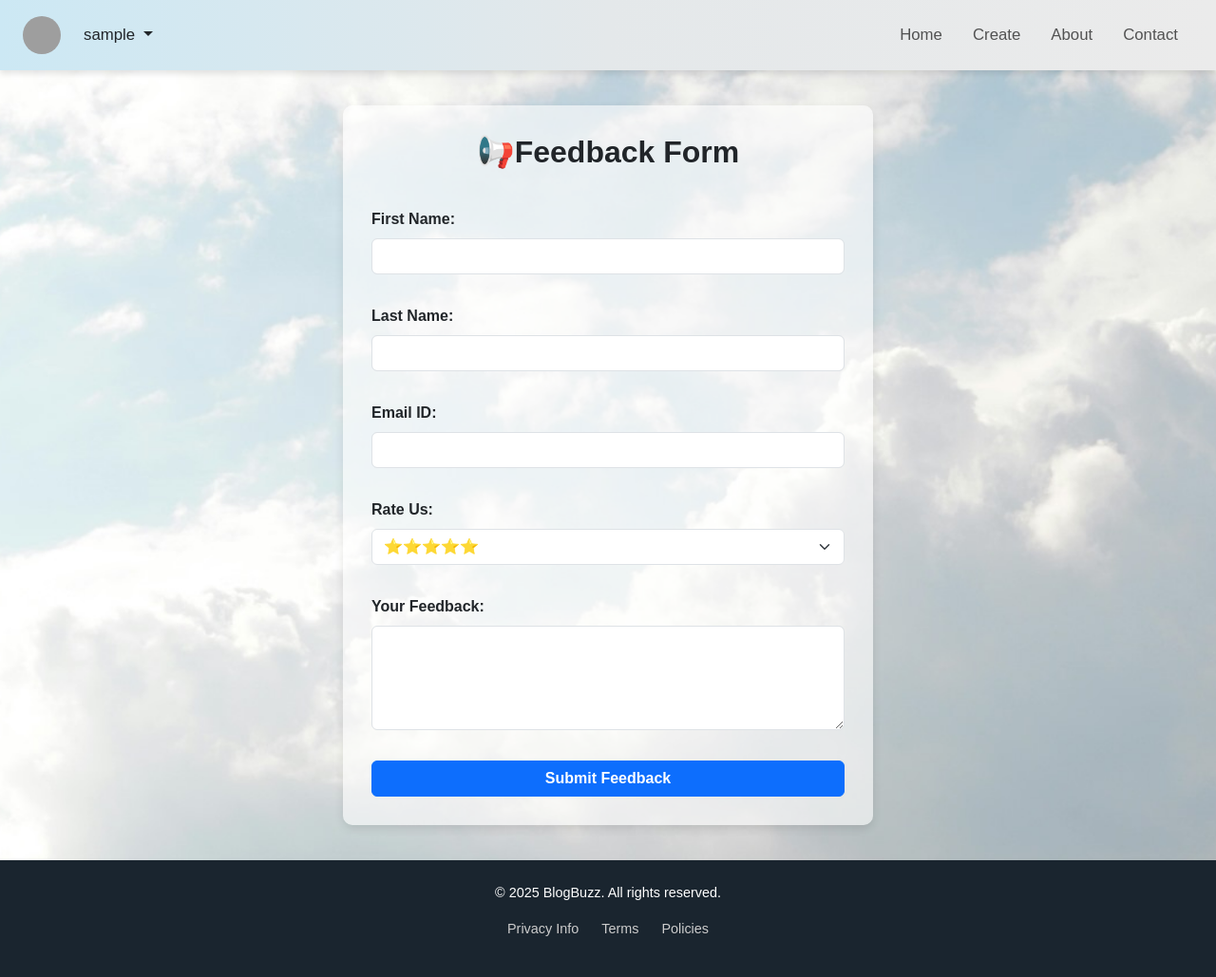
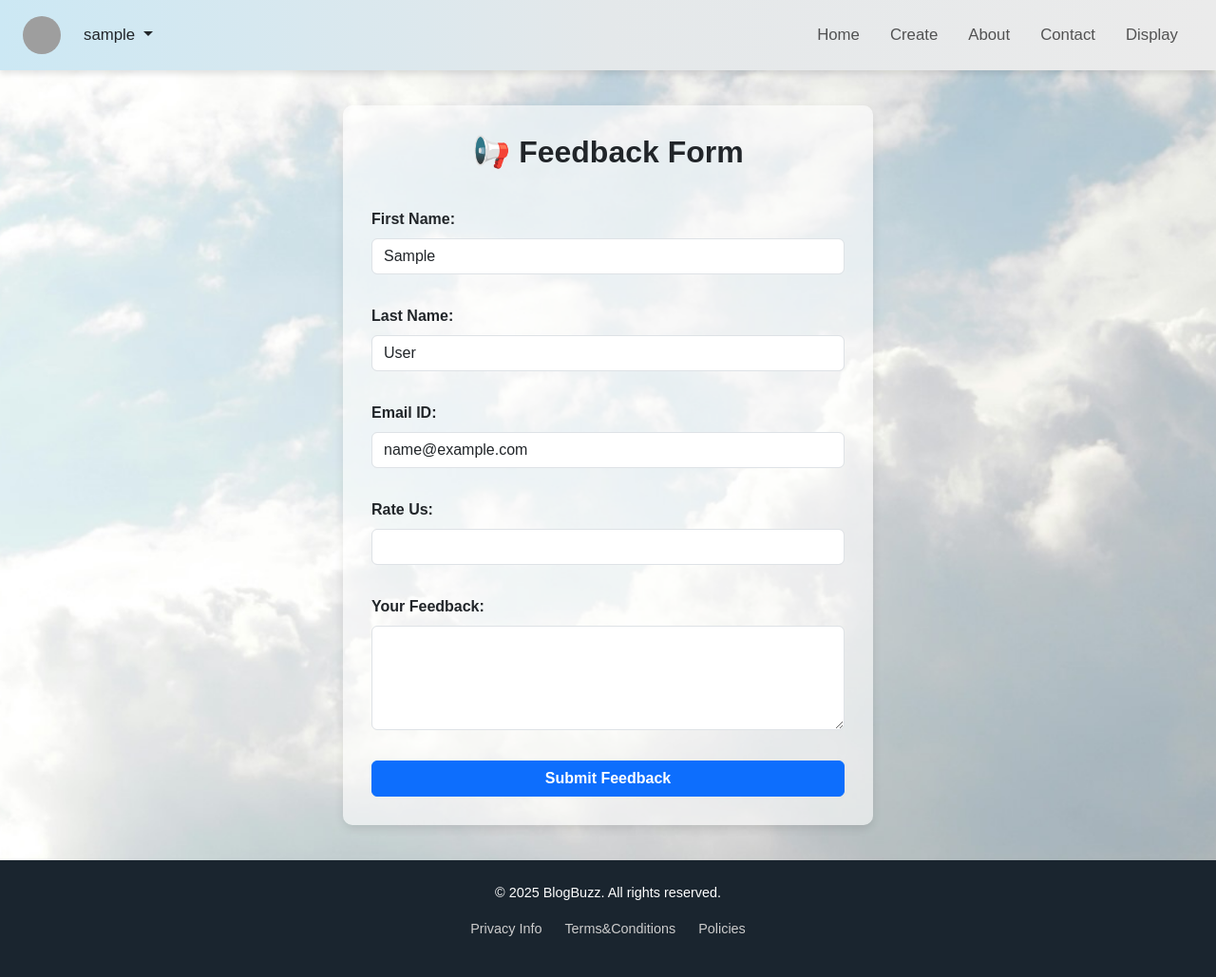
Before and after one commit to madhavtaneja123/G32_BlogPlatform_Repo_CE2, a Django app: page /feedback/ in a window 1280 px wide. Shown: the whole page at 95% size. Run offline with Django 5.2, Linux system fonts and the light colour scheme; the visitor is signed in with stand-in values (Sample User, id 1); grey boxes are pictures that could not be loaded.

Commit message:
Final changes

```diff
--- a/Blog_Platform_App/forms.py
+++ b/Blog_Platform_App/forms.py
@@ -14,6 +14,12 @@ class ProfileUpdateForm(forms.ModelForm):
     class Meta:
         model = Profile
         fields = ['image', 'phone_no', 'bio', 'linkedin', 'instagram', 'facebook']
+
+    def clean_phone_no(self):
+        phone = self.cleaned_data.get('phone_no')
+        if not phone.isdigit() or len(phone) != 10:
+            raise forms.ValidationError("Phone number must be exactly 10 digits.")
+        return phone
 
     def clean_linkedin(self):
         linkedin = self.cleaned_data.get('linkedin')
@@ -63,3 +69,10 @@ class FeedbackForm(forms.ModelForm):
     class Meta:
         model = Feedback
         fields = ['first_name', 'last_name', 'email', 'rating', 'feedback_message']
+        widgets = {
+            'first_name': forms.TextInput(attrs={'class': 'form-control', 'readonly': 'readonly'}),
+            'last_name': forms.TextInput(attrs={'class': 'form-control', 'readonly': 'readonly'}),
+            'email': forms.EmailInput(attrs={'class': 'form-control', 'readonly': 'readonly'}),
+            'rating': forms.NumberInput(attrs={'class': 'form-control', 'min': 1, 'max': 5}),
+            'feedback_message': forms.Textarea(attrs={'class': 'form-control', 'rows': 4}),
+        }
--- a/Blog_Platform_App/templates/base.html
+++ b/Blog_Platform_App/templates/base.html
@@ -142,7 +142,7 @@
                 </div>
             {% else %}
                 <a class="navbar-brand" href="{% url 'index' %}">
-                    <strong>MyBlog</strong>
+                    <strong>BlogBuzz</strong>
                 </a>
             {% endif %}
         </div>
@@ -165,6 +165,9 @@
                     </li>
                     <li class="nav-item">
                         <a class="nav-link" href="{% url 'contact' %}">Contact</a>
+                    </li>
+                    <li class="nav-item">
+                        <a class="nav-link" href="{% url 'blog_display' %}">Display</a>
                     </li>
                 {% else %}
                     <li class="nav-item">
@@ -190,7 +193,7 @@
     <p>&copy; 2025 BlogBuzz. All rights reserved.</p>
     <ul class="footer-links">
         <li><a href="{% url 'privacy_policy' %}">Privacy Info</a></li>
-        <li><a href="{% url 'privacy_policy' %}">Terms</a></li>
+        <li><a href="{% url 'privacy_policy' %}">Terms&Conditions</a></li>
         <li><a href="{% url 'privacy_policy' %}">Policies</a></li>
     </ul>
 </footer>
--- a/Blog_Platform_App/templates/blog_edit.html
+++ b/Blog_Platform_App/templates/blog_edit.html
@@ -67,7 +67,7 @@
                 </div>
                 <div class="mb-3">
                     <label class="form-label">Author Email</label>
-                    <input type="email" name="author_email" class="form-control" value="{{ blog.author_email }}"required>
+                    <input type="email" name="author_email" class="form-control" value="{{ blog.author_email }}"required readonly>
                 </div>
                 <div class="d-grid">
                     <button type="submit" class="btn btn-primary">Save Changes</button>
--- a/Blog_Platform_App/templates/feedback.html
+++ b/Blog_Platform_App/templates/feedback.html
@@ -3,75 +3,66 @@
 
 {% block content %}
 <style>
-body{
-    font-family:'Arial',sans-serif;
-
-    background-size:cover;
-    margin:0;
-    padding:0;
+body {
+    font-family: 'Arial', sans-serif;
+    background-size: cover;
+    margin: 0;
+    padding: 0;
 }
 .feedback-container {
-    background:rgba(255,255,255,0.6);
-    padding:30px;
-    border-radius:10px;
-    width:50%;
-    box-shadow:0px 4px 10px rgba(0,0,0,0.1);
-    display:flex;
-    flex-direction:column;
-    gap:20px;
+    background: rgba(255, 255, 255, 0.6);
+    padding: 30px;
+    border-radius: 10px;
+    width: 50%;
+    box-shadow: 0px 4px 10px rgba(0, 0, 0, 0.1);
+    display: flex;
+    flex-direction: column;
+    gap: 20px;
 }
-.form-title{
-    text-align:center;
-    font-size:2rem;
-    font-weight:bold;
-    margin-bottom:20px;
+.form-title {
+    text-align: center;
+    font-size: 2rem;
+    font-weight: bold;
+    margin-bottom: 20px;
 }
 </style>
 
 <div class="container">
   <div class="d-flex justify-content-center align-items-center min-vh-100">
     <div class="feedback-container">
-      <h1 class="form-title">📢Feedback Form</h1>
+      <h1 class="form-title">📢 Feedback Form</h1>
 
       <form method="POST" class="d-flex flex-column gap-3">
         {% csrf_token %}
 
         <div class="mb-3">
           <label class="form-label"><b>First Name:</b></label>
-          <input type="text" class="form-control" name="first_name" required>
+          {{ form.first_name }}
         </div>
 
         <div class="mb-3">
           <label class="form-label"><b>Last Name:</b></label>
-          <input type="text" class="form-control" name="last_name" required>
+          {{ form.last_name }}
         </div>
 
         <div class="mb-3">
           <label class="form-label"><b>Email ID:</b></label>
-          <input type="email" class="form-control" name="email" required>
+          {{ form.email }}
         </div>
 
         <div class="mb-3">
           <label class="form-label"><b>Rate Us:</b></label>
-          <select class="form-select" name="rating">
-            <option value="5">⭐⭐⭐⭐⭐</option>
-            <option value="4">⭐⭐⭐⭐</option>
-            <option value="3">⭐⭐⭐</option>
-            <option value="2">⭐⭐</option>
-            <option value="1">⭐</option>
-          </select>
+          {{ form.rating }}
         </div>
 
         <div class="mb-3">
           <label class="form-label"><b>Your Feedback:</b></label>
-          <textarea class="form-control" name="feedback_message" rows="4" required></textarea>
+          {{ form.feedback_message }}
         </div>
 
-        <a href="{% url 'feedback_thanks' %}" style="text-decoration: none;">
-        <button type="submit" class="btn btn-primary w-100" onclick="return confirm('Are You Sure?');">
+        <button type="submit" class="btn btn-primary w-100" onclick="return confirm('Are you sure?');">
           <b>Submit Feedback</b>
         </button>
-        </a>
       </form>
 
     </div>
--- a/Blog_Platform_App/views.py
+++ b/Blog_Platform_App/views.py
@@ -59,6 +59,7 @@ def edit_profile(request):
         form = ProfileUpdateForm(instance=request.user.profile)
     return render(request, 'edit_profile.html', {'form': form})
 
+@login_required
 def blog_display(request):
     blogs = Blog.objects.all().order_by('-created_at')
     return render(request, 'blog_display.html', {'blogs': blogs})
@@ -85,6 +86,7 @@ def blog_create(request):
         })
     return render(request, 'blog_create.html', {'form': form})
 
+@login_required
 def blog_detail(request, blog_id):
     blog = get_object_or_404(Blog, id=blog_id)
     if request.method == 'POST':
@@ -108,7 +110,7 @@ def blog_detail(request, blog_id):
         'comment_form': comment_form
     })
 
-
+@login_required
 def search_by_category(request):
     query = request.GET.get('category', '')
     blogs = Blog.objects.filter(category__icontains=query).order_by('-created_at') if query else []
@@ -121,6 +123,7 @@ def search_by_category(request):
         'category_choices': [choice[0] for choice in Blog.CATEGORY_CHOICES],
     })
 
+@login_required
 def search_by_tag(request):
     tag_query = request.GET.get('tag', '')
     blogs = Blog.objects.filter(tags__icontains=tag_query).order_by('-created_at') if tag_query else []
@@ -203,6 +206,7 @@ def index_view(request):
 def feedback_thanks(request):
     return render(request, 'feedback_thanks.html')
 
+@login_required
 def feedback_view(request):
     if request.method == 'POST':
         form = FeedbackForm(request.POST)
@@ -210,9 +214,13 @@ def feedback_view(request):
             form.save()
             return redirect('feedback_thanks')
     else:
-        form = FeedbackForm()
+        form = FeedbackForm(initial={
+            'first_name': request.user.first_name,
+            'last_name': request.user.last_name,
+            'email': request.user.email,
+        })
 
-    return render(request, 'feedback.html',{'form':form})
+    return render(request, 'feedback.html', {'form': form})
 
 @csrf_exempt
 def contact_view(request):
```
